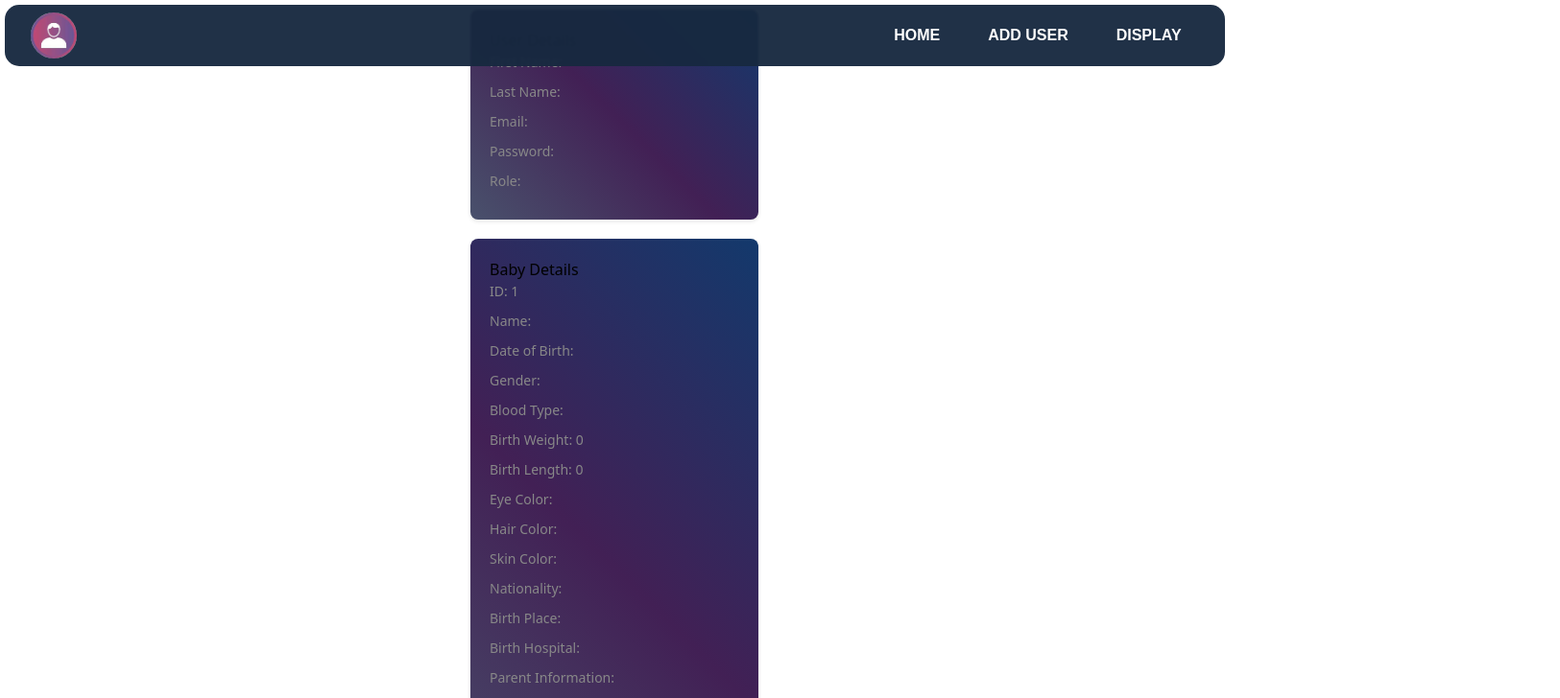
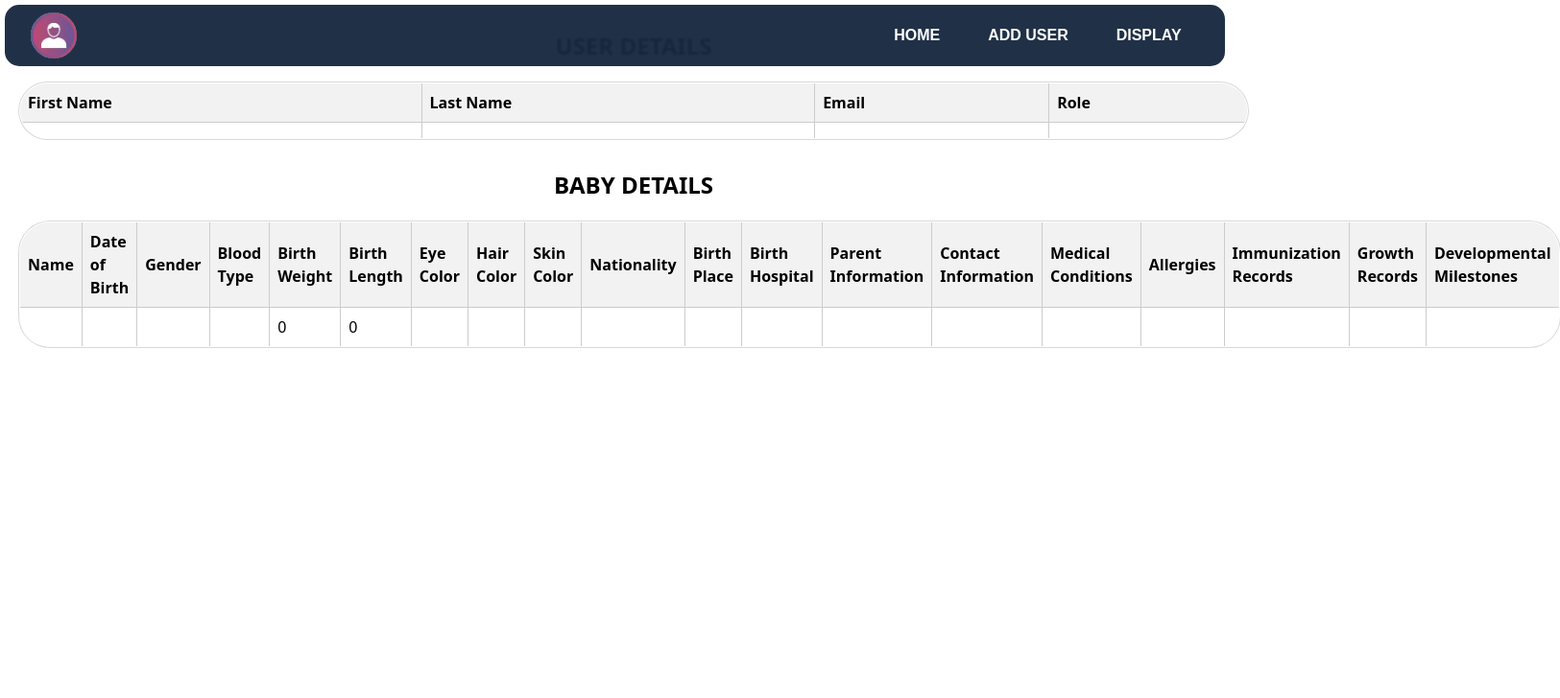
Before and after one commit to cepdnaclk/e19-co225-Baby-Developing-Tracking-System-Web-Application, a React (Vite) app in the folder Front-End/: page /display in a window 1280 px wide. Shown: the top 728 px of the page at 96% size, 1625 px wide, since content can reach past the window. Built offline with nearby package versions, Linux system fonts and the light colour scheme.

Commit message:
Add the Details page

```diff
--- /dev/null
+++ b/Front-End/src/Display.css
@@ -0,0 +1,58 @@
+.container {
+    margin: 20px;
+  }
+
+  .h2 {
+    margin-top: 30px;
+  }
+
+  .table {
+    width: 100%;
+    border-collapse: collapse;
+    margin-top: 20px;
+    border: 1px solid #ccc;
+  }
+
+  .table thead tr {
+    background-color: #f2f2f2;
+  }
+
+  .table th,
+  .table td {
+    padding: 8px;
+    text-align: left;
+    border: 1px solid #ccc;
+  }
+
+  .table th {
+    font-weight: bold;
+  }
+
+  .button-container {
+    display: flex;
+    gap: 5px;
+  }
+
+  .button-container1 {
+    display: flex;
+    gap: 5px;
+  }
+
+  .button-container button,
+  .button-container1 button {
+    padding: 5px 10px;
+    border: none;
+    cursor: pointer;
+  }
+
+  .button-container button:first-child,
+  .button-container1 button:first-child {
+    background-color: #4caf50;
+    color: white;
+  }
+
+  .button-container button:last-child,
+  .button-container1 button:last-child {
+    background-color: #f44336;
+    color: white;
+  }
--- a/Front-End/src/DisplayDetails.css
+++ /dev/null
@@ -1,31 +0,0 @@
-.details-container {
-    display: flex;
-    flex-direction: column;
-    align-items: center;
-    justify-content: center;
-  }
-
-  .card {
-    background-color: #fff;
-    border-radius: 8px;
-    box-shadow: 0 2px 4px rgba(0, 0, 0, 0.1);
-    padding: 20px;
-    margin: 10px;
-    width: 300px;
-    animation: slide-up 0.5s ease-in-out;
-  }
-
-  @keyframes slide-up {
-    0% {
-      transform: translateY(50px);
-      opacity: 0;
-    }
-    100% {
-      transform: translateY(0);
-      opacity: 1;
-    }
-  }
-
-  .detail {
-    margin-bottom: 10px;
-  }
--- a/Front-End/src/DisplayDetails.jsx
+++ b/Front-End/src/DisplayDetails.jsx
@@ -1,11 +1,10 @@
-import React, { useState } from "react";
-import { useNavigate } from "react-router-dom";
+import React, { useState, useEffect } from "react";
+import { Footer } from "./Footer";
 import { Header } from "./Header";
-import { Footer } from "./Footer";
-import "./DisplayDetails.css";
+import "./Display.css";
 
-export const DisplayDetails = (props) => {
-  const [userDetails] = useState({
+export const DisplayDetails = () => {
+    const [userData, setUserData] = useState({
       firstName: "",
       lastName: "",
       email: "",
@@ -13,66 +12,132 @@ export const DisplayDetails = (props) => {
       role: ""
     });
 
-  const [babyDetails] = useState({
-    id: 1,
-    Name: "",
-    DateofBirth: "",
-    Gender: "",
-    BloodType: "",
-    BirthWeight: 0,
-    BirthLength: 0,
-    EyeColor: "",
-    HairColor: "",
-    SkinColor: "",
-    Nationality: "",
-    BirthPlace: "",
-    BirthHospital: "",
-    ParentInformation: "",
-    ContactInformation: "",
-    MedicalConditions: "",
-    Allergies: "",
-    ImmunizationRecords: "",
-    GrowthRecords: "",
-    DevelopmentalMilestones: ""
+    const [babyData, setBabyData] = useState({
+      name: "",
+      dateOfBirth: "",
+      gender: "",
+      bloodType: "",
+      birthWeight: 0,
+      birthLength: 0,
+      eyeColor: "",
+      hairColor: "",
+      skinColor: "",
+      nationality: "",
+      birthPlace: "",
+      birthHospital: "",
+      parentInformation: "",
+      contactInformation: "",
+      medicalConditions: "",
+      allergies: "",
+      immunizationRecords: "",
+      growthRecords: "",
+      developmentalMilestones: ""
     });
 
+    const handleFlightUpdate = (flightId) => {
+      // Handle flight update for the given flightId
+      console.log("Flight update for ID:", flightId);
+    };
+
+    const handleFlightDelete = (flightId) => {
+      FlightService.deleteFlight(flightId) // Call the deleteFlight method from 'auth'
+        .then((data) => {
+          console.log("Flight delete response:", data);
+          // Update the flightData state by filtering out the deleted flight
+          setFlightData((prevFlightData) =>
+            prevFlightData.filter((flight) => flight.flightId !== flightId)
+          );
+        })
+        .catch((error) => {
+          console.error("Flight delete error:", error);
+          // Handle any error that occurred during the delete request
+        });
+    };
+
+    const handleAirportUpdate = (airportCode) => {
+      // Handle airport update for the given airportCode
+      console.log("Airport update for Code:", airportCode);
+    };
+
+    const handleAirportDelete = (airportCode) => {
+      // Handle airport deletion for the given airportCode
+      console.log("Airport delete for Code:", airportCode);
+    };
+
     return (
-    <div className="details-container">
+      <div>
         <Header />
+        <div className="container">
+          <h2 className="h2">USER DETAILS</h2>
+          <table className="table">
+            <thead>
+              <tr className="tr">
+                <th className="th">First Name</th>
+                <th className="th">Last Name</th>
+                <th className="th">Email</th>
+                <th className="th">Role</th>
+              </tr>
+            </thead>
+            <tbody>
+              <tr className="tr">
+                <td className="td">{userData.firstName}</td>
+                <td className="td">{userData.lastName}</td>
+                <td className="td">{userData.email}</td>
+                <td className="td">{userData.role}</td>
+              </tr>
+            </tbody>
+          </table>
 
-      <div className="card user-details">
-        <h2>User Details</h2>
-        <p className="detail">First Name: {userDetails.firstName}</p>
-        <p className="detail">Last Name: {userDetails.lastName}</p>
-        <p className="detail">Email: {userDetails.email}</p>
-        <p className="detail">Password: {userDetails.password}</p>
-        <p className="detail">Role: {userDetails.role}</p>
+          <h2 className="h2">BABY DETAILS</h2>
+          <table className="table">
+            <thead>
+              <tr className="tr">
+                <th className="th">Name</th>
+                <th className="th">Date of Birth</th>
+                <th className="th">Gender</th>
+                <th className="th">Blood Type</th>
+                <th className="th">Birth Weight</th>
+                <th className="th">Birth Length</th>
+                <th className="th">Eye Color</th>
+                <th className="th">Hair Color</th>
+                <th className="th">Skin Color</th>
+                <th className="th">Nationality</th>
+                <th className="th">Birth Place</th>
+                <th className="th">Birth Hospital</th>
+                <th className="th">Parent Information</th>
+                <th className="th">Contact Information</th>
+                <th className="th">Medical Conditions</th>
+                <th className="th">Allergies</th>
+                <th className="th">Immunization Records</th>
+                <th className="th">Growth Records</th>
+                <th className="th">Developmental Milestones</th>
+              </tr>
+            </thead>
+            <tbody>
+              <tr className="tr">
+                <td className="td">{babyData.name}</td>
+                <td className="td">{babyData.dateOfBirth}</td>
+                <td className="td">{babyData.gender}</td>
+                <td className="td">{babyData.bloodType}</td>
+                <td className="td">{babyData.birthWeight}</td>
+                <td className="td">{babyData.birthLength}</td>
+                <td className="td">{babyData.eyeColor}</td>
+                <td className="td">{babyData.hairColor}</td>
+                <td className="td">{babyData.skinColor}</td>
+                <td className="td">{babyData.nationality}</td>
+                <td className="td">{babyData.birthPlace}</td>
+                <td className="td">{babyData.birthHospital}</td>
+                <td className="td">{babyData.parentInformation}</td>
+                <td className="td">{babyData.contactInformation}</td>
+                <td className="td">{babyData.medicalConditions}</td>
+                <td className="td">{babyData.allergies}</td>
+                <td className="td">{babyData.immunizationRecords}</td>
+                <td className="td">{babyData.growthRecords}</td>
+                <td className="td">{babyData.developmentalMilestones}</td>
+              </tr>
+            </tbody>
+          </table>
         </div>
-
-      <div className="card baby-details">
-        <h2>Baby Details</h2>
-        <p className="detail">ID: {babyDetails.id}</p>
-        <p className="detail">Name: {babyDetails.Name}</p>
-        <p className="detail">Date of Birth: {babyDetails.DateofBirth}</p>
-        <p className="detail">Gender: {babyDetails.Gender}</p>
-        <p className="detail">Blood Type: {babyDetails.BloodType}</p>
-        <p className="detail">Birth Weight: {babyDetails.BirthWeight}</p>
-        <p className="detail">Birth Length: {babyDetails.BirthLength}</p>
-        <p className="detail">Eye Color: {babyDetails.EyeColor}</p>
-        <p className="detail">Hair Color: {babyDetails.HairColor}</p>
-        <p className="detail">Skin Color: {babyDetails.SkinColor}</p>
-        <p className="detail">Nationality: {babyDetails.Nationality}</p>
-        <p className="detail">Birth Place: {babyDetails.BirthPlace}</p>
-        <p className="detail">Birth Hospital: {babyDetails.BirthHospital}</p>
-        <p className="detail">Parent Information: {babyDetails.ParentInformation}</p>
-        <p className="detail">Contact Information: {babyDetails.ContactInformation}</p>
-        <p className="detail">Medical Conditions: {babyDetails.MedicalConditions}</p>
-        <p className="detail">Allergies: {babyDetails.Allergies}</p>
-        <p className="detail">Immunization Records: {babyDetails.ImmunizationRecords}</p>
-        <p className="detail">Growth Records: {babyDetails.GrowthRecords}</p>
-        <p className="detail">Developmental Milestones: {babyDetails.DevelopmentalMilestones}</p>
-      </div>
-
         <Footer />
       </div>
     );
```
Lines whose indentation alone changed are shown as unchanged.
